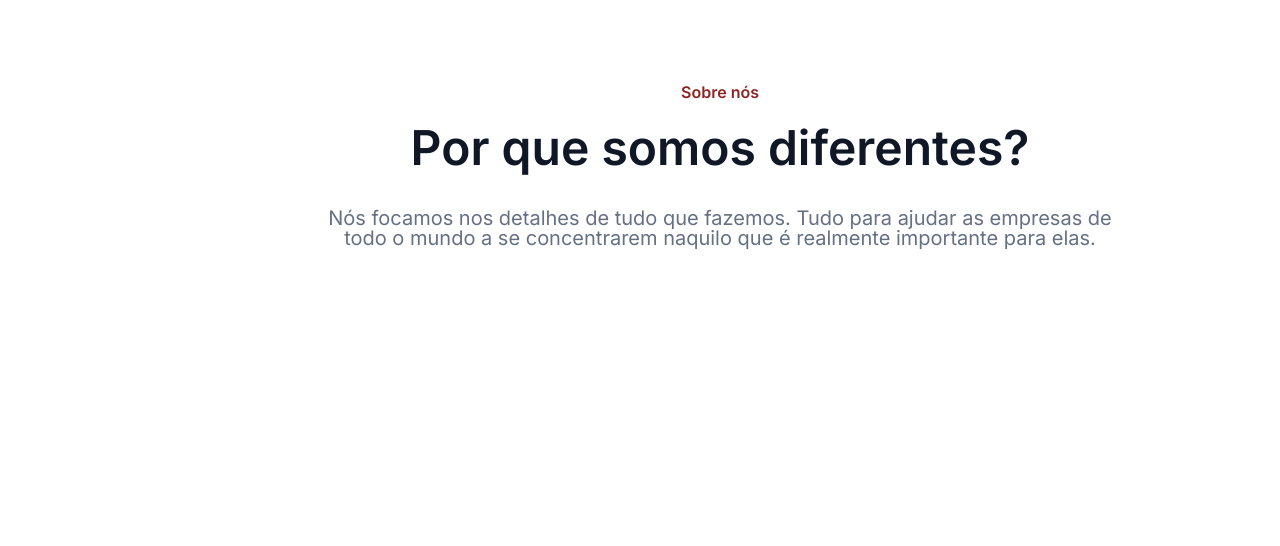
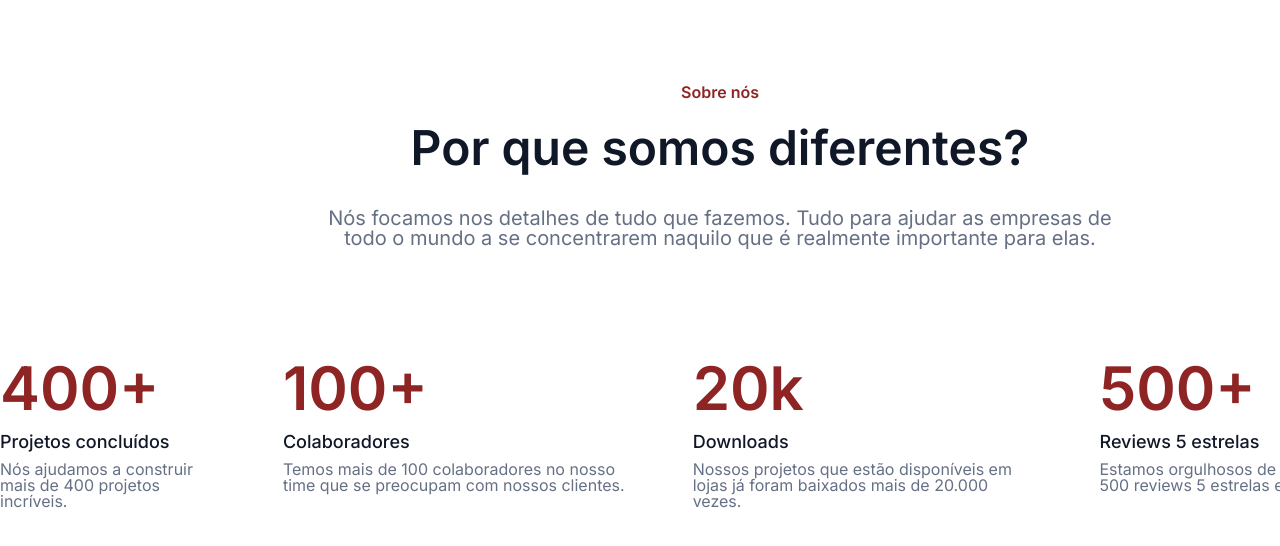
Before and after one commit to renata-aline/-7daysofcode-html-css, a plain HTML site: page index.html in a window 1280 px wide. Shown: the part 76-622 px from the top of the page. Drawn offline with Linux system fonts and the light colour scheme.

Commit message:
segunda seção do projeto.métricas container

```diff
--- a/index.html
+++ b/index.html
@@ -40,5 +40,43 @@
         importante para elas.
       </p>
     </section>
+    <section class="metricas-container">
+      <div class="metricas-container__conteudo">
+        <h2 class="metricas-container__subtitulo">
+          <span class="metricas-container__subtitulo__complemento">400+</span>
+          Projetos concluídos
+        </h2>
+        <p class="metricas-container__texto">
+          Nós ajudamos a construir mais de 400 projetos incríveis.
+        </p>
+      </div>
+      <div class="metricas-container__conteudo">
+        <h2 class="metricas-container__subtitulo">
+          <span class="metricas-container__subtitulo__complemento">100+</span>Colaboradores
+        </h2>
+        <p class="metricas-container__texto">
+          Temos mais de 100 colaboradores no nosso time que se preocupam com
+          nossos clientes.
+        </p>
+      </div>
+      <div class="metricas-container__conteudo">
+        <h2 class="metricas-container__subtitulo">
+          <span class="metricas-container__subtitulo__complemento">20k</span>Downloads
+        </h2>
+        <p class="metricas-container__texto">
+          Nossos projetos que estão disponíveis em lojas já foram baixados mais
+          de 20.000 vezes.
+        </p>
+      </div>
+      <div class="metricas-container__conteudo">
+        <h2 class="metricas-container__subtitulo">
+          <span class="metricas-container__subtitulo__complemento">500+</span>Reviews 5 estrelas
+        </h2>
+        <p class="metricas-container__texto">
+          Estamos orgulhosos de contar com mais de 500 reviews 5 estrelas em
+          nossos produtos.
+        </p>
+      </div>
+    </section>
   </body>
 </html>
--- a/styles/cabecalho.css
+++ b/styles/cabecalho.css
@@ -33,3 +33,35 @@
     text-align: center;
     color:var(--cor-principal);
 }
+
+.metricas-container {
+    display: flex;
+    flex-direction: row;
+    gap: 64px;
+    font-family: var(--fonte-principal);
+    /* background-color: aquamarine; */
+}
+
+.metricas-container__subtitulo__complemento {
+    display: block;
+    font-weight: 600;
+    font-size: 60px;
+    padding: 100px 0 15px 0;
+    color:var(--cor-subtitulo);
+}
+
+
+.metricas-container__subtitulo {
+    font-weight: 500;
+    font-size: 18px;
+    color: var(--cor-titulo);
+    padding: 10px 0;
+}
+
+
+
+.metricas-container__texto {
+    font-weight: 400;
+    font-size: 16px;
+    color: var(--cor-principal);
+}
```
